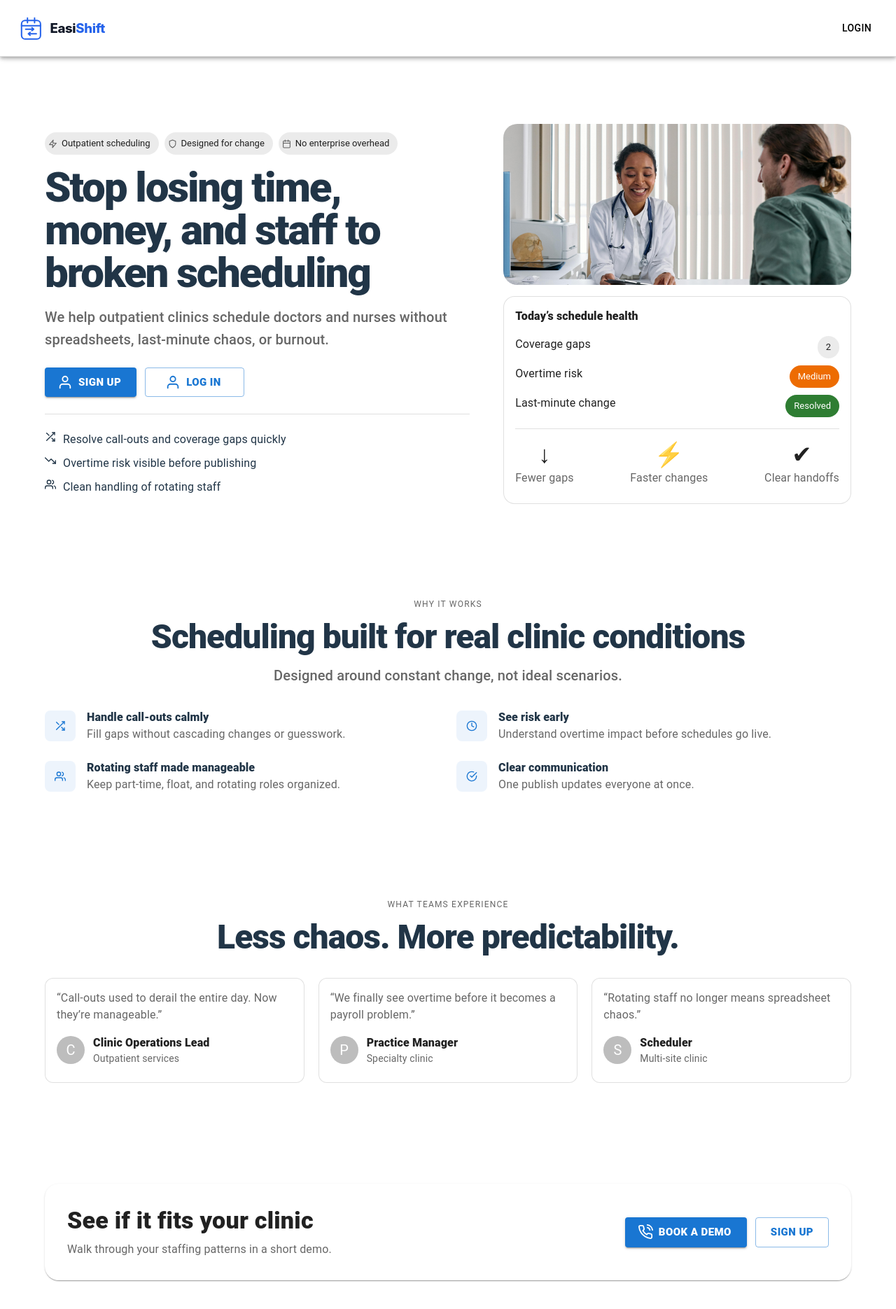
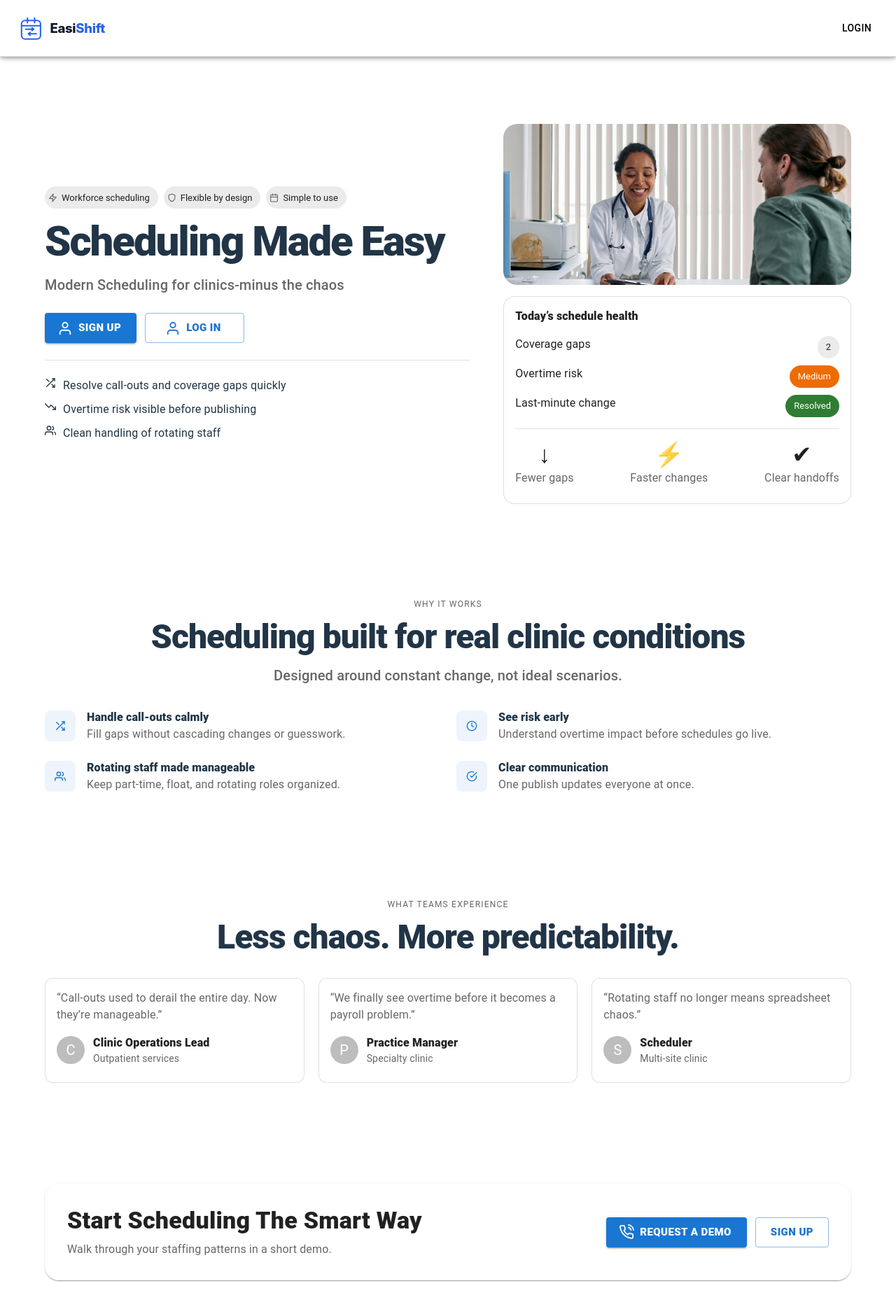
Before and after one commit to everyonesbuddy/easishift-fe, a React (Vite) app: page / in a window 1280 px wide. Shown: the top 1870 px of the page at 70% size. Built offline with nearby package versions, Linux system fonts and the light colour scheme.

Commit message:
minor fix for landing page

```diff
--- a/src/components/Home/Home.jsx
+++ b/src/components/Home/Home.jsx
@@ -143,9 +143,9 @@ export default function Home() {
           {/* LEFT */}
           <Box>
             <Stack direction="row" spacing={1} flexWrap="wrap" sx={{ mb: 2 }}>
-              <Chip icon={<FiZap />} label="Outpatient scheduling" />
-              <Chip icon={<FiShield />} label="Designed for change" />
-              <Chip icon={<FiCalendar />} label="No enterprise overhead" />
+              <Chip icon={<FiZap />} label="Workforce scheduling" />
+              <Chip icon={<FiShield />} label="Flexible by design" />
+              <Chip icon={<FiCalendar />} label="Simple to use" />
             </Stack>
 
             <Typography
@@ -156,15 +156,14 @@ export default function Home() {
                 lineHeight: 1.02,
               }}
             >
-              Stop losing time, money, and staff to broken scheduling
+              Scheduling Made Easy
             </Typography>
 
             <Typography
               variant="h6"
               sx={{ color: "text.secondary", mt: 2, maxWidth: 680 }}
             >
-              We help outpatient clinics schedule doctors and nurses without
-              spreadsheets, last-minute chaos, or burnout.
+              Modern Scheduling for clinics-minus the chaos
             </Typography>
 
             <Stack direction={{ xs: "column", sm: "row" }} spacing={1.5} mt={3}>
@@ -336,7 +335,7 @@ export default function Home() {
             >
               <Box>
                 <Typography variant="h4" sx={{ fontWeight: 950 }}>
-                  See if it fits your clinic
+                  Start Scheduling The Smart Way
                 </Typography>
                 <Typography sx={{ color: "text.secondary", mt: 1 }}>
                   Walk through your staffing patterns in a short demo.
@@ -354,7 +353,7 @@ export default function Home() {
                   rel="noopener noreferrer"
                   sx={{ fontWeight: 900 }}
                 >
-                  Book a demo
+                  Request a demo
                 </Button>
                 <Button
                   variant="outlined"
```
